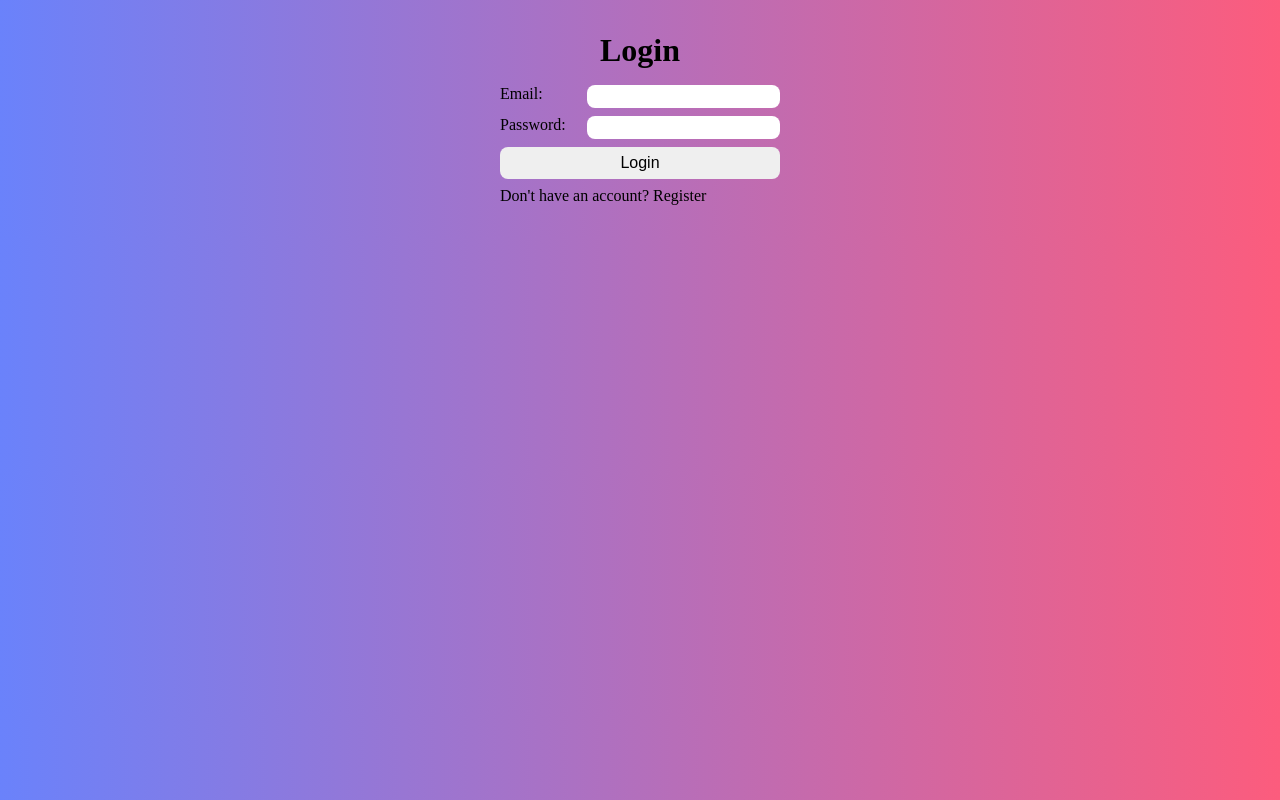
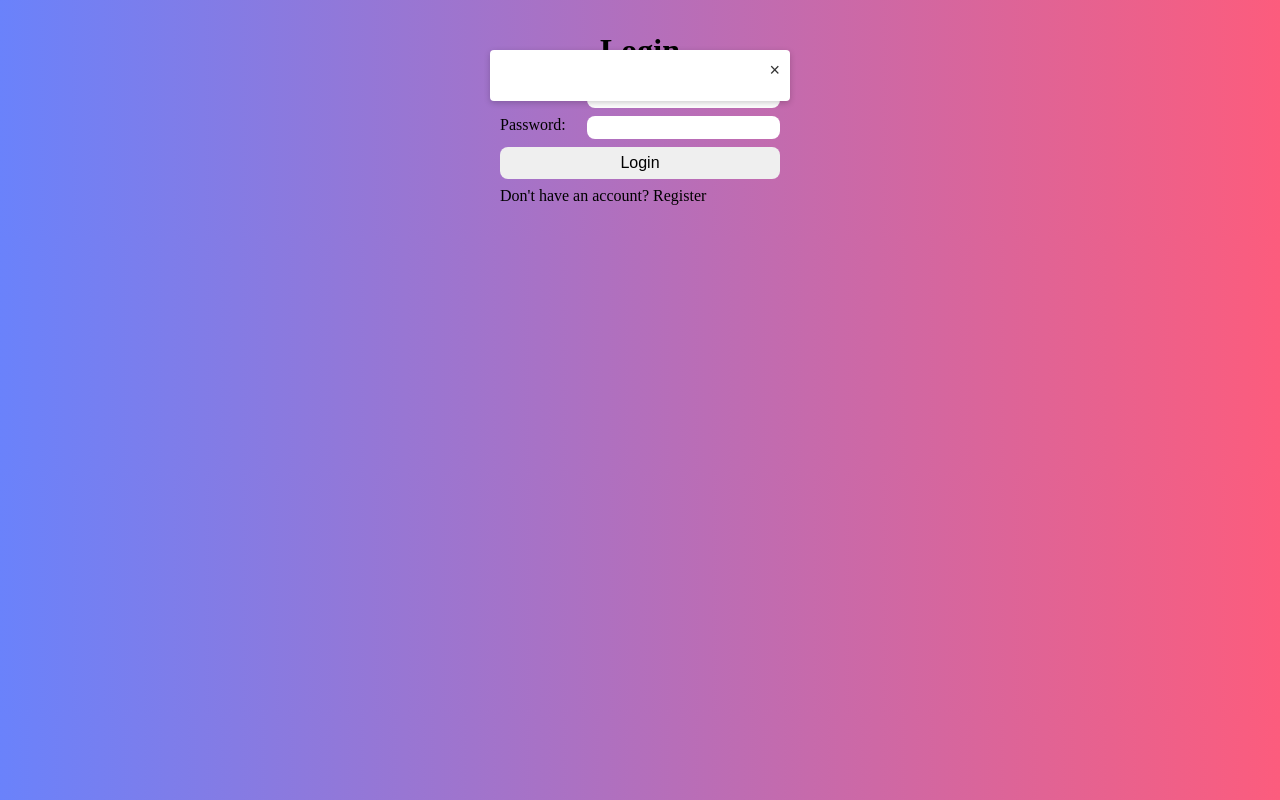
Before and after one commit to devDiego98/trello-board, a Next.js app: page /login in a window 1280 px wide. Built offline with nearby package versions, Linux system fonts and the light colour scheme.

Commit message:
Added toast alert

```diff
--- a/app/components/AddNote.tsx
+++ b/app/components/AddNote.tsx
@@ -1,4 +1,4 @@
-import React, { useState, useRef, ChangeEventHandler } from "react";
+import React, { useState, useRef } from "react";
 import styled from "styled-components";
 import { useDispatch } from "react-redux";
 import { addNote } from "../redux/boardSlice";
--- a/app/components/LoginForm.tsx
+++ b/app/components/LoginForm.tsx
@@ -43,7 +43,7 @@ const ChangeFormBtn = styled.div`
   border: none;
   cursor: pointer;
 `;
-const LoginForm: React.FC = () => {
+const LoginForm: React.FC<{ showToast: any }> = ({ showToast }) => {
   const router = useRouter();
   const [isRegister, setIsRegister] = useState(false);
 
@@ -72,6 +72,7 @@ const LoginForm: React.FC = () => {
         router.push("/");
       }
     } catch (error) {
+      showToast(error.response.data.error, "Request Failed");
       console.log(error);
     } finally {
       setSubmitting(false);
--- /dev/null
+++ b/app/components/ToastAlert.tsx
@@ -0,0 +1,60 @@
+import React, { useState } from "react";
+import styled from "styled-components";
+
+const ToastContainer = styled.div`
+  position: fixed;
+  top: 50px;
+  left: 50%;
+  transform: translateX(-50%);
+  width: 300px;
+  background-color: #fff;
+  box-shadow: 0px 2px 6px rgba(0, 0, 0, 0.2);
+  border-radius: 4px;
+  padding: 10px;
+  display: ${(props: { show: boolean }) => (props.show ? "block" : "none")};
+`;
+
+const ToastHeader = styled.div`
+  display: flex;
+  align-items: center;
+  justify-content: space-between;
+  margin-bottom: 10px;
+`;
+
+const ToastCloseButton = styled.button`
+  background-color: transparent;
+  border: none;
+  cursor: pointer;
+  font-size: 18px;
+  color: #333;
+`;
+
+interface ToastProps {
+  title: string;
+  message: string;
+  showToast: boolean;
+  closeToast: any;
+}
+
+const Toast: React.FC<ToastProps> = ({
+  title,
+  message,
+  showToast,
+  closeToast,
+}) => {
+  const handleClose = () => {
+    closeToast();
+  };
+
+  return (
+    <ToastContainer show={showToast}>
+      <ToastHeader>
+        <h3>{title}</h3>
+        <ToastCloseButton onClick={handleClose}>&times;</ToastCloseButton>
+      </ToastHeader>
+      <div>{message}</div>
+    </ToastContainer>
+  );
+};
+
+export default Toast;
--- a/app/layout.tsx
+++ b/app/layout.tsx
@@ -1,14 +1,13 @@
 "use client";
 import "./globals.css";
-import { Inter } from "next/font/google";
 import React from "react";
 import { Provider } from "react-redux";
 import store from "./redux/store";
 import styled from "styled-components";
 
 export const metadata = {
-  title: "Create Next App",
-  description: "Generated by create next app",
+  title: "Adecco Trello App",
+  description: "Trello CopyCat Application",
 };
 
 // Styled component
--- a/app/login/page.tsx
+++ b/app/login/page.tsx
@@ -1,7 +1,8 @@
 "use client";
-import React, { useEffect } from "react";
+import React, { useState } from "react";
 import LoginForm from "../components/LoginForm";
 import styled from "styled-components";
+import Toast from "../components/ToastAlert";
 const Center = styled.div`
   display: flex;
   justify-content: center;
@@ -11,10 +12,31 @@ const Center = styled.div`
 `;
 
 const LoginPage: React.FC = () => {
+  const [toast, setToast] = useState({
+    show: true,
+    message: "",
+    title: "",
+  });
+  const closeToast = () => {
+    setToast((prev) => ({ ...prev, show: false }));
+  };
+  const showToast = (message: string, title: string) => {
+    console.log(message);
+    console.log(title);
+    setToast((prev) => ({ show: true, message, title }));
+  };
   return (
     <Center>
+      {toast.show && (
+        <Toast
+          message={toast.message}
+          title={toast.title}
+          showToast={toast.show}
+          closeToast={closeToast}
+        />
+      )}
       <h1>Login</h1>
-      <LoginForm />
+      <LoginForm showToast={showToast} />
     </Center>
   );
 };
--- a/package.json
+++ b/package.json
@@ -21,6 +21,7 @@
     "react": "18.2.0",
     "react-dom": "18.2.0",
     "react-redux": "^8.0.7",
+    "shadcn-ui": "^0.1.3",
     "styled-components": "^5.3.11",
     "typescript": "5.1.3",
     "uuid": "^9.0.0",
```
Also changed, not shown: 2 other files (tests, documents, lock files or other folders).
